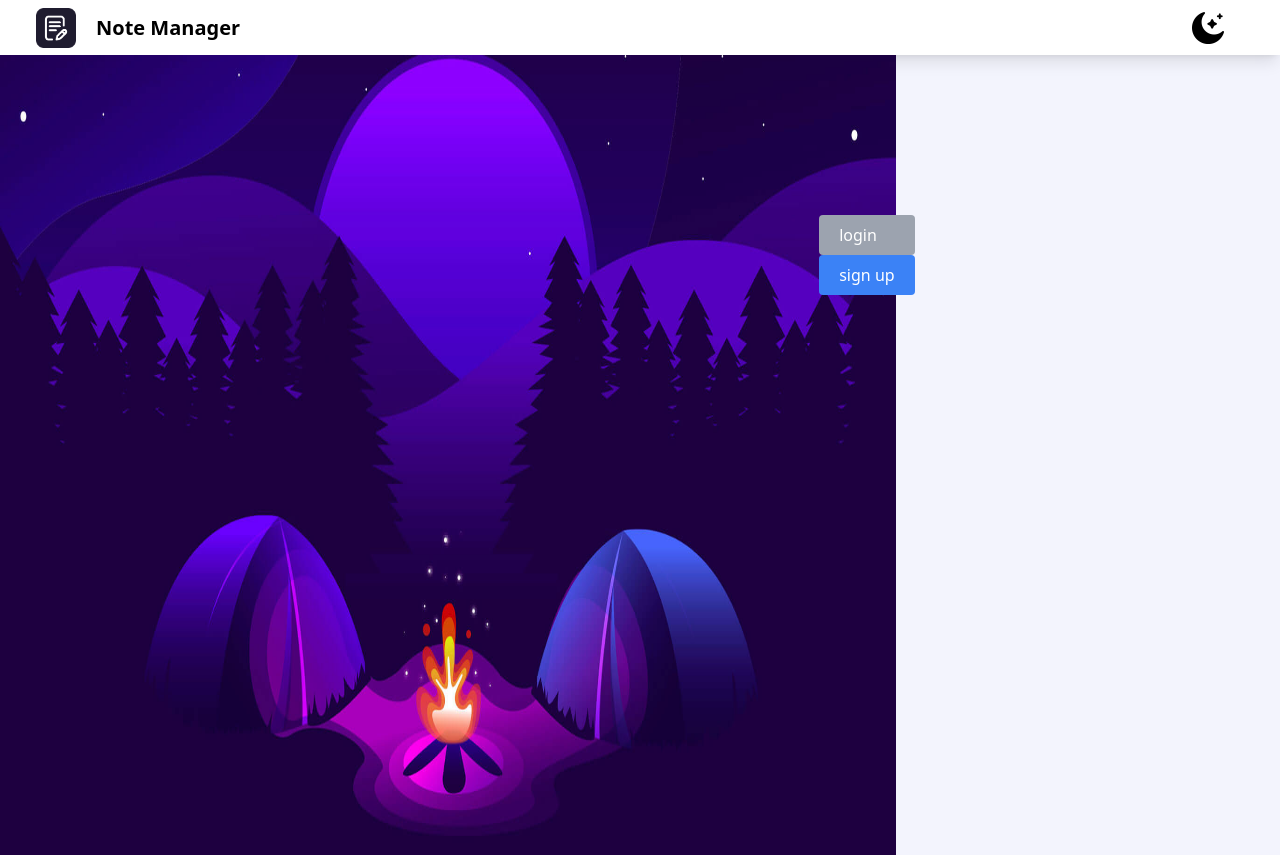
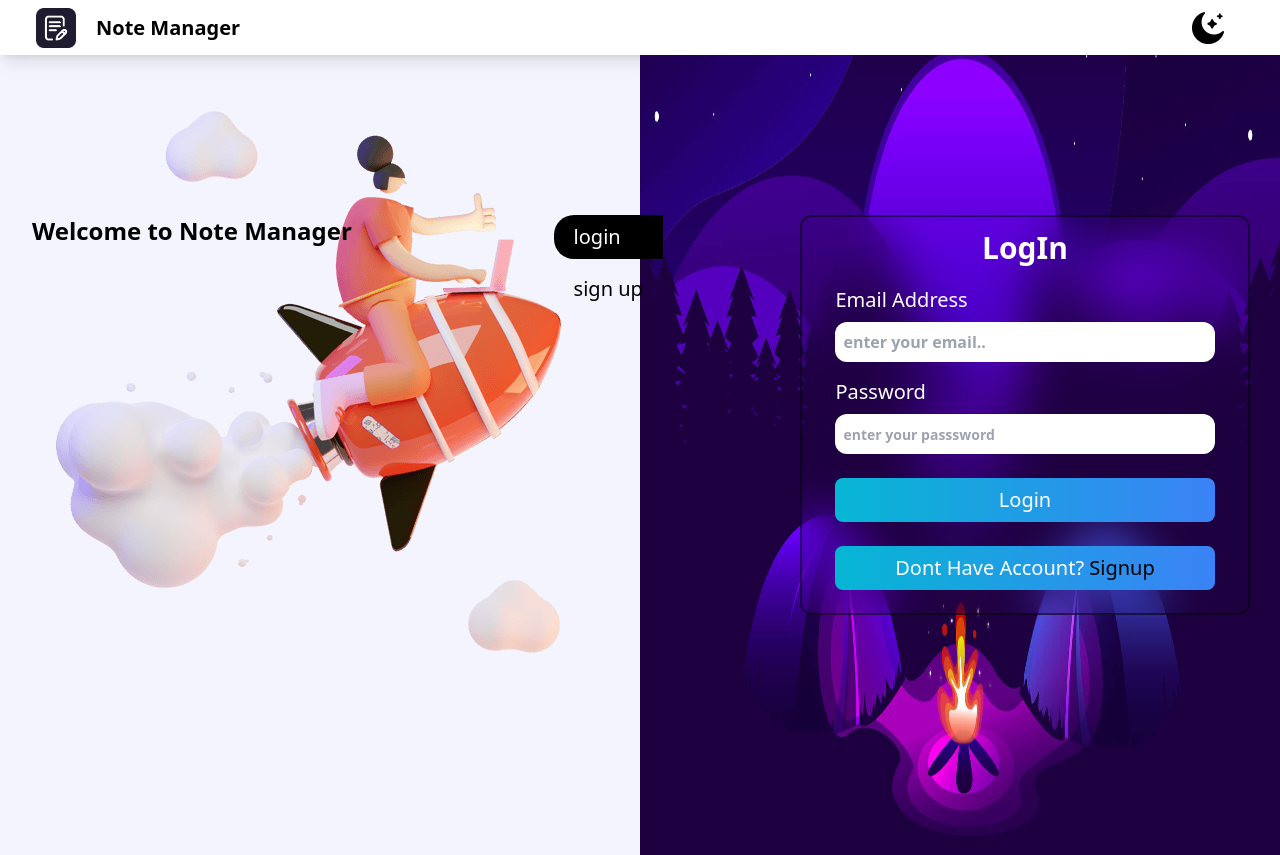
Before and after one commit to ChakrapaniC/Note-taker, a React (Create React App) app in the folder frontend/: page /login in a window 1280 px wide. Built offline with nearby package versions, Linux system fonts and the light colour scheme.

Commit message:
login/signup page completed . formik yup added for form validation

```diff
--- a/frontend/package.json
+++ b/frontend/package.json
@@ -8,6 +8,7 @@
     "@testing-library/react": "^13.4.0",
     "@testing-library/user-event": "^13.5.0",
     "axios": "^1.4.0",
+    "formik": "^2.4.3",
     "moment": "^2.29.4",
     "react": "^18.2.0",
     "react-dom": "^18.2.0",
@@ -29,7 +30,8 @@
     "workbox-range-requests": "^6.6.0",
     "workbox-routing": "^6.6.0",
     "workbox-strategies": "^6.6.0",
-    "workbox-streams": "^6.6.0"
+    "workbox-streams": "^6.6.0",
+    "yup": "^1.2.0"
   },
   "scripts": {
     "start": "react-scripts start",
--- a/frontend/src/components/userAuth/login/Login.js
+++ b/frontend/src/components/userAuth/login/Login.js
@@ -1,21 +1,62 @@
 import React from 'react'
 import note from '../../image/noteimg.jpg';
-import { useState } from 'react';
+import logo from '../../image/bg34-1.png'
+import Register from '../register/Register';
+import { useDispatch, useSelector } from 'react-redux';
+import { loginToggle } from '../../../features/createslice/userSlice';
 
 const Login = () => {
-    const [isActive, setisActive] = useState(false);
+    // const [isActive, setisActive] = useState(false);
+    const isActive = useSelector((state)=> state.toggle.login);
+    const dispatch = useDispatch();
     return (
-        <div className='h-screen w-full flex'>
-            <div className='w-[70%]'><img src={note} alt="loading" className='min-h-screen  bg-no-repeat bg-contain' /> </div>
-            <div className='w-[30%] relative'>
-                <div className='absolute top-[20%] left-[-20%] bg-red'>
-                    <p className={`group px-5 py-2 text-white rounded ${isActive ? 'bg-blue-500 border-blue-500' : 'bg-gray-400 border-gray-400'
-                        } focus:outline-none focus:ring focus:bg-blue-500 focus:border-blue-500`}
-                        onClick={() => setisActive(true)}>login</p>
-                    <p className={`group px-5 py-2 text-white rounded ${!isActive ? 'bg-blue-500 border-blue-500' : 'bg-gray-400 border-gray-400'
-                        } focus:outline-none focus:ring focus:bg-blue-500 focus:border-blue-500`}
-                        onClick={() => setisActive(false)}>sign up</p>
-                </div>
+        <div className='h-screen w-full flex bg-cutom-white'>
+            <div className='md:w-[50%] min-h-screen relative md:block hidden'><img src={logo} alt="loading" className=' mt-14 ml-14 bg-no-repeat bg-contain' />
+               <div className='absolute top-[20%] left-8'>
+                  <div className='text-2xl font-bold text-gradient'>
+                     Welcome to Note <span>Manager</span>
+                  </div>
+               </div>
+            </div>
+            <div className='md:w-[50%] w-full min-h-screen relative bg-black flex justify-center items-center'>
+
+                {
+                    isActive ? (
+                        <>
+                            <div className='md:absolute md:top-[20%] md:left-[-13.5%] hidden md:block '>
+                                <p className={`group px-5 py-2 text-xl mb-2 cursor-pointer  ${isActive ? 'bg-black  text-white dark:text-black dark:bg-white border-none rounded-tl-[20px] rounded-bl-[20px]' : 'text-black dark:text-white'
+                                    } focus:outline-none focus:ring focus:bg-blue-500 focus:border-blue-500`}
+                                    onClick={() => dispatch(loginToggle(true))}>login</p>
+                                <p className={`group px-5 py-2 text-xl cursor-pointer  ${!isActive ? 'bg-black text-white  dark:text-black dark:bg-white border-none rounded-tl-[20px] rounded-bl-[20px]' : 'text-black dark:text-white'
+                                    } focus:outline-none focus:ring focus:bg-blue-500 focus:border-blue-500`}
+                                    onClick={() => dispatch(loginToggle(false))}>sign up</p>
+                            </div>
+                            <div className='w-full animate-pop-up'>
+                                <div> <img src={note} alt="..loading" className='h-screen w-full bg-cover' /></div>
+                                <div className='md:w-[450px] md:h-[400px] w-[300px] h-[250px] absolute md:top-[20%] md:left-[25%] top-4 left-0 border-2 border-opacity-50 border-black rounded-xl backdrop-blur-xl bg-transparent text-white flex flex-col  '>
+                                    <p className='mt-2 mb-4 text-[30px] text-center font-semibold'>LogIn</p>
+                                    <div className=' w-[85%] mx-auto'>
+                                        <p className='mb-2 text-xl'>Email Address</p>
+                                        <input type="email" placeholder='enter your email..' className='w-full rounded-xl h-[40px] outline-none text-black font-semibold px-2' />
+                                    </div>
+                                    <div className='text-xl w-[85%] mx-auto mt-4'>
+                                        <p className='mb-2'>Password</p>
+                                        <input type="password" placeholder='enter your passsword' className='w-full rounded-xl h-[40px] outline-none text-black font-semibold px-2 text-sm' />
+                                    </div>
+                                    <div className='w-[85%] mx-auto px-4 py-2 mt-6 rounded-lg text-center text-xl bg-gradient-to-r from-cyan-500 to-blue-500 hover:border-2 hover:border-red-600 hover:rounded-xl'>
+                                        <button>Login</button>
+                                    </div>
+                                    <div className='w-[85%] mx-auto px-4 py-2 mt-6 rounded-lg text-center text-xl bg-gradient-to-r from-cyan-500 to-blue-500  '>
+                                        <button>Dont Have Account?&nbsp;<span className='text-black hover:text-orange-400' onClick={() => dispatch(loginToggle(false))}>Signup</span></button>
+                                    </div>
+                                </div>
+                            </div>
+                        </>
+                    ) : (
+                       <Register/>
+                    )
+                }
+
             </div>
         </div>
     )
--- a/frontend/src/components/userAuth/register/Register.js
+++ b/frontend/src/components/userAuth/register/Register.js
@@ -1,9 +1,87 @@
 import React from 'react'
+import note from '../../image/noteimg.jpg'
+import { useDispatch, useSelector } from 'react-redux'
+import { loginToggle } from '../../../features/createslice/userSlice';
+import { useFormik } from 'formik';
+import * as Yup from 'yup';
 
-const Register = () => {
-  return (
-    <div>Register</div>
-  )
+const Register = (props) => {
+    const isActive = useSelector((state) => state.toggle.login);
+    const dispatch = useDispatch();
+
+    const formik = useFormik({
+        initialValues: {
+            firstname: '',
+            lastname: '',
+            password: '',
+            email: '',
+        },
+        onSubmit: values => {
+            console.log(values)
+        },
+        validationSchema: Yup.object().shape({
+            firstname: Yup.string()
+                .required('required')
+                .min(3, 'firstname is too short')
+                .max(10, 'firstname is too large'),
+            lastname: Yup.string()
+                .required('required')
+                .min(3, 'lastname is too short')
+                .max(10, 'lastname is too large'),
+            email: Yup.string()
+                .required('email canot be left blank')
+                .email('Invalid Email address'),
+            password: Yup.string()
+                .required('Please enter password')
+                .min(5, 'password should be in between from 5 to 10 caracters')
+                .max(10, 'password should be in between from 5 to 10 caracters'),
+        })
+    });
+
+    return (
+        <>
+            <div className='absolute top-[20%] left-[-13.5%] bg-red'>
+                <p className={`group px-5 py-2 text-xl mb-2   ${isActive ? 'bg-black  text-white dark:text-black dark:bg-white border-none rounded-tl-[20px] rounded-bl-[20px]' : 'text-black dark:text-white'
+                    } focus:outline-none focus:ring focus:bg-blue-500 focus:border-blue-500`}
+                    onClick={() => dispatch(loginToggle(true))}>login</p>
+                <p className={`group px-5 py-2 text-xl   ${!isActive ? 'bg-black text-white  dark:text-black dark:bg-white border-none rounded-tl-[20px] rounded-bl-[20px]' : 'text-black dark:text-white'
+                    } focus:outline-none focus:ring focus:bg-blue-500 focus:border-blue-500`}
+                    onClick={() => dispatch(loginToggle(false))}>sign up</p>
+            </div>
+            <div className='w-full animate-pop-up'>
+                <div> <img src={note} alt="..loading" className='min-h-screen' /></div>
+                <div className='w-[480px] h-auto absolute top-[8%] left-[25%] border-2 border-opacity-50 border-white rounded-xl backdrop-blur-xl bg-transparent text-white flex flex-col  '>
+                    <p className='mt-2 mb-4 text-[30px] text-center font-semibold'>SignUp</p>
+                    <form onSubmit={formik.handleSubmit}>
+                        <div className=' w-[85%] mx-auto mb-4'>
+                            <p className='mb-2 text-xl'>Firstname</p>
+                            <input type="text" id='firstname' name='firstname' value={formik.values.firstname} onChange={formik.handleChange} onBlur={formik.handleBlur} placeholder='enter your firstname' className='w-full rounded-xl h-[40px]  text-black font-semibold px-2' />
+                            {formik.errors.firstname && formik.touched.firstname ? <span className='text-red-600'>{formik.errors.firstname}</span> : null}
+                        </div>
+                        <div className=' w-[85%] mx-auto mb-4'>
+                            <p className='mb-2 text-xl'>Lastname</p>
+                            <input type="text" id='lastname' name='lastname' value={formik.values.lastname} onChange={formik.handleChange} onBlur={formik.handleBlur} placeholder='enter your lastname' className='w-full rounded-xl h-[40px]  text-black font-semibold px-2' />
+                            {formik.errors.lastname && formik.touched.lastname ? <span className='text-red-600'>{formik.errors.lastname}</span> : null}
+                        </div>
+                        <div className=' w-[85%] mx-auto mb-4'>
+                            <p className='mb-2 text-xl'>Email Address</p>
+                            <input type="email" id='email' name='email' value={formik.values.email} onChange={formik.handleChange} onBlur={formik.handleBlur} placeholder='enter your email..' className='w-full rounded-xl h-[40px]  text-black font-semibold px-2' />
+                            {formik.errors.email && formik.touched.email ? <span className='text-red-600'>{formik.errors.email}</span> : null}
+                        </div>
+                        <div className='text-xl w-[85%] mx-auto mb-6'>
+                            <p className='mb-2'>Password</p>
+                            <input type="password" id='password ' name='password' value={formik.values.password} onChange={formik.handleChange} onBlur={formik.handleBlur} placeholder='create a password' className='w-full rounded-xl h-[40px]  text-black font-semibold px-2 text-sm' />
+                            {formik.errors.password && formik.touched.password ? <span className='text-red-600'>{formik.errors.password}</span> : null}
+                        </div>
+
+                        <div className='w-[85%] mx-auto mb-4 px-4 py-2  rounded-lg text-center text-xl bg-gradient-to-r from-cyan-500 to-blue-500 hover:border-2 hover:border-red-600 hover:rounded-xl'>
+                            <button type='submit'>signup</button>
+                        </div>
+                    </form>
+                </div>
+            </div>
+        </>
+    )
 }
 
 export default Register
--- a/frontend/src/features/createslice/userSlice.js
+++ b/frontend/src/features/createslice/userSlice.js
@@ -7,6 +7,7 @@ export const stateSlice = createSlice({
         addNote:false,
         sidebar: false,
         grid:true,
+        login:true,
     },
     reducers:{
         editNoteToggle:(state)=>{
@@ -21,9 +22,12 @@ export const stateSlice = createSlice({
         },
         gridToggle:(state)=>{
             state.grid = !state.grid
+        },
+        loginToggle:(state,action)=>{
+            state.login = action.payload
         }
 
     }
 });
 
-export const {editNoteToggle, addNoteToggle, sidebar , gridToggle} = stateSlice.actions;
+export const {editNoteToggle, addNoteToggle, sidebar , gridToggle , loginToggle} = stateSlice.actions;
--- a/frontend/tailwind.config.js
+++ b/frontend/tailwind.config.js
@@ -1,4 +1,5 @@
 /** @type {import('tailwindcss').Config} */
+
 module.exports = {
   darkMode:'class',
     content: [
@@ -7,8 +8,10 @@ module.exports = {
   theme: {
     extend: {
       colors:{
-        'custom-white': '#f3f4fd'
+        'custom-white': '#f3f4fd',
+        'gradient': `-webkit-linear-gradient(to right, #ffe259, #ffa751)`
       },
+
       keyframes: {
         slideIn: {
           'from': {
```
Also changed, not shown: frontend/src/components/image/bg34-1.png (added), 1 other file (tests, documents, lock files or other folders).
